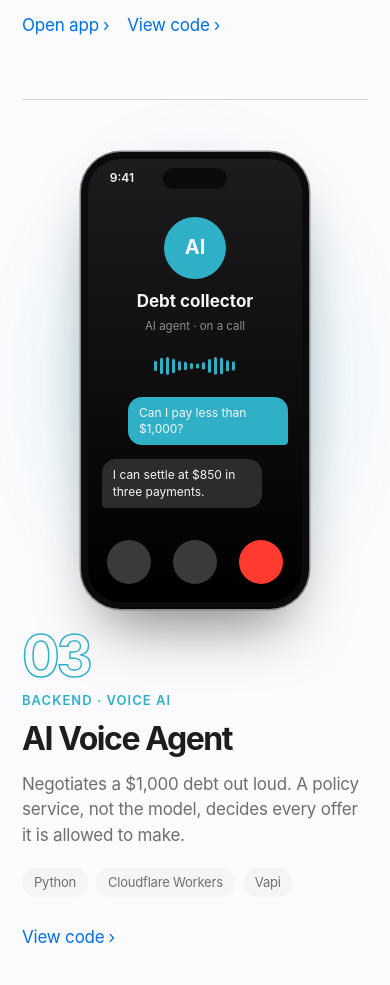
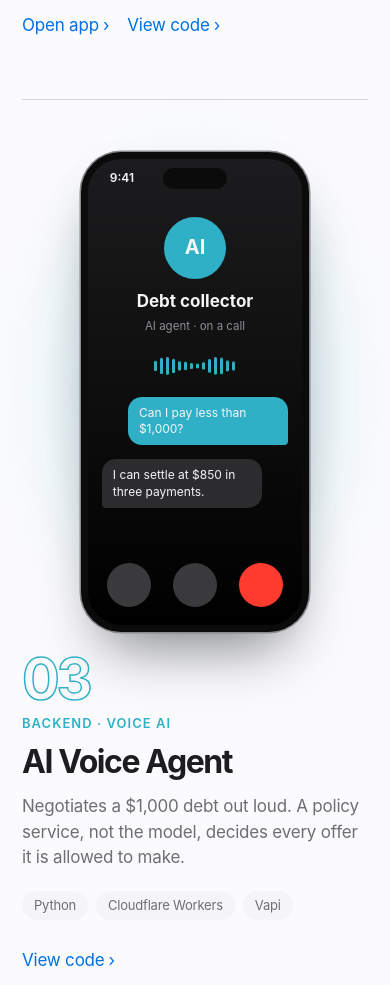
Before and after one commit to alishir99/alishir99.github.io, a plain HTML site: page index.html in a window 390 px wide. Shown: the part 1996-2981 px from the top of the page. Drawn offline with Linux system fonts and the light colour scheme; no server answers.

Commit message:
Mobile phone frame: tall enough for the whole HittaJob screen

```diff
--- a/index.html
+++ b/index.html
@@ -379,7 +379,7 @@ footer a:hover { color: var(--text); }
 .mphone { display: none; }
 @media (max-width: 600px) {
   .shot.m .frame, .shot.m .phone { display: none; }
-  .mphone { display: block; position: relative; width: min(66%, 250px); aspect-ratio: 1 / 2; margin: 0 auto; border-radius: 40px; background: #0b0b0c;
+  .mphone { display: block; position: relative; width: min(66%, 250px); aspect-ratio: 1 / 2.1;   /* tall enough for a whole HittaJob screen, bottom bar included */ margin: 0 auto; border-radius: 40px; background: #0b0b0c;
     box-shadow: 0 0 0 1.5px #8a8a8f, 0 34px 60px -22px rgba(0, 0, 0, 0.5);
     transform: translateY(calc((1 - var(--p)) * 90px)) rotate(calc((1 - var(--p)) * -7deg)); opacity: calc(0.25 + var(--p) * 0.75); }
   .mphone .scr { position: absolute; inset: 7px; border-radius: 33px; overflow: hidden; background: #fff; }
```
